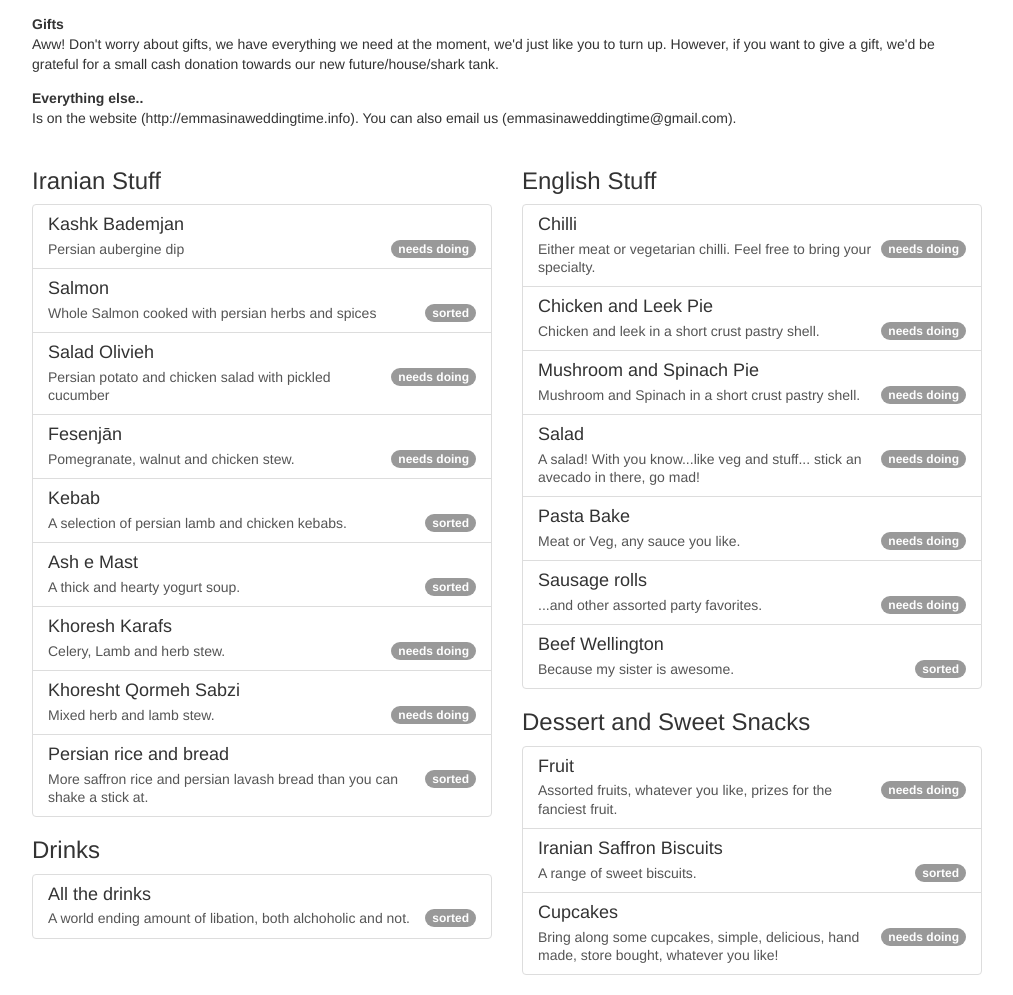
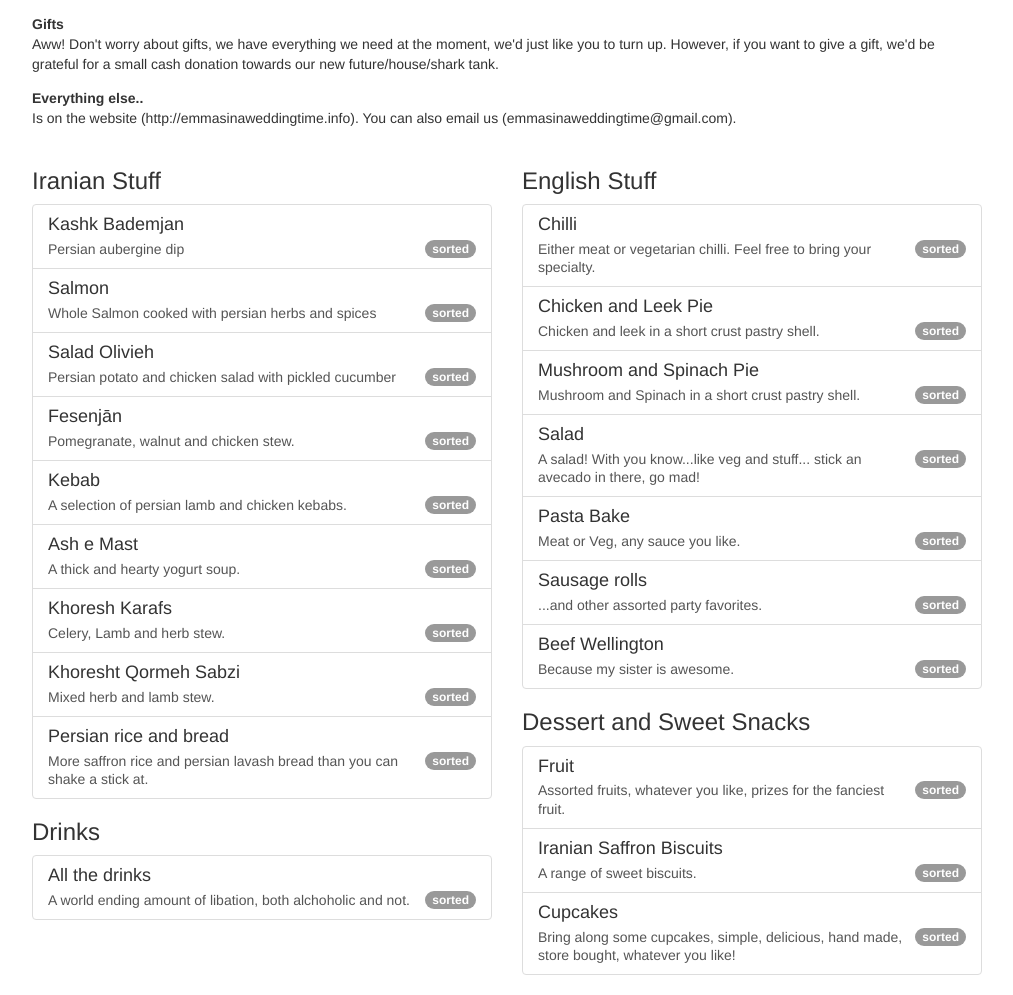
Before and after one commit to sinjax/emmasinaweddingtime, a Flask app: page /note in a window 1280 px wide. Shown: the part 1061-2056 px from the top of the page, without its empty margins (148-1161 px from the left). Run offline with Flask 2, Linux system fonts and the light colour scheme; some libraries are stand-ins or nearby versions.

Commit message:
updated the menu

```diff
--- a/wedding/templates/menu.html
+++ b/wedding/templates/menu.html
@@ -2,9 +2,9 @@
 	<div class="col-md-6">
 		<h3>Iranian Stuff</h3>
 		<div class="list-group">
-		  <a href="#" class="list-group-item needsdoing">
+		  <a href="#" class="list-group-item sorted">
 		    <h4 class="list-group-item-heading">Kashk Bademjan</h4>
-		    <span class="badge">needs doing</span>
+		    <span class="badge">sorted</span>
 		    <p class="list-group-item-text">Persian aubergine dip</p>
 		  </a>
 		  <a href="#" class="list-group-item sorted">
@@ -12,14 +12,14 @@
 		    <span class="badge">sorted</span>
 		    <p class="list-group-item-text">Whole Salmon cooked with persian herbs and spices</p>
 		  </a>
-		  <a href="#" class="list-group-item needsdoing">
+		  <a href="#" class="list-group-item sorted">
 		    <h4 class="list-group-item-heading">Salad Olivieh</h4>
-		    <span class="badge">needs doing</span>
+		    <span class="badge">sorted</span>
 		    <p class="list-group-item-text">Persian potato and chicken salad with pickled cucumber</p>
 		  </a>
-		  <a href="#" class="list-group-item needsdoing">
+		  <a href="#" class="list-group-item sorted">
 		    <h4 class="list-group-item-heading">Fesenjān</h4>
-		    <span class="badge">needs doing</span>
+		    <span class="badge">sorted</span>
 		    <p class="list-group-item-text">Pomegranate, walnut and chicken stew.</p>
 		  </a>
 		  <a href="#" class="list-group-item sorted">
@@ -32,14 +32,14 @@
 		    <span class="badge">sorted</span>
 		    <p class="list-group-item-text">A thick and hearty yogurt soup.</p>
 		  </a>
-		  <a href="#" class="list-group-item needsdoing">
+		  <a href="#" class="list-group-item sorted">
 		    <h4 class="list-group-item-heading">Khoresh Karafs</h4>
-		    <span class="badge">needs doing</span>
+		    <span class="badge">sorted</span>
 		    <p class="list-group-item-text">Celery, Lamb and herb stew.</p>
 		  </a>
-		  <a href="#" class="list-group-item needsdoing">
+		  <a href="#" class="list-group-item sorted">
 		    <h4 class="list-group-item-heading">Khoresht Qormeh Sabzi</h4>
-		    <span class="badge">needs doing</span>
+		    <span class="badge">sorted</span>
 		    <p class="list-group-item-text">Mixed herb and lamb stew.</p>
 		  </a>
 		  <a href="#" class="list-group-item sorted">
@@ -60,34 +60,34 @@
 	<div class="col-md-6">
 		<h3>English Stuff</h3>
 		<div class="list-group">
-		  <a href="#" class="list-group-item needsdoing">
+		  <a href="#" class="list-group-item sorted">
 		    <h4 class="list-group-item-heading">Chilli</h4>
-		    <span class="badge">needs doing</span>
+		    <span class="badge">sorted</span>
 		    <p class="list-group-item-text">Either meat or vegetarian chilli. Feel free to bring your specialty.</p>
 		  </a>
-		  <a href="#" class="list-group-item needsdoing">
+		  <a href="#" class="list-group-item sorted">
 		    <h4 class="list-group-item-heading">Chicken and Leek Pie</h4>
-		    <span class="badge">needs doing</span>
+		    <span class="badge">sorted</span>
 		    <p class="list-group-item-text">Chicken and leek in a short crust pastry shell.</p>
 		  </a>
-		  <a href="#" class="list-group-item needsdoing">
+		  <a href="#" class="list-group-item sorted">
 		    <h4 class="list-group-item-heading">Mushroom and Spinach Pie</h4>
-		    <span class="badge">needs doing</span>
+		    <span class="badge">sorted</span>
 		    <p class="list-group-item-text">Mushroom and Spinach in a short crust pastry shell.</p>
 		  </a>
-		  <a href="#" class="list-group-item needsdoing">
+		  <a href="#" class="list-group-item sorted">
 		    <h4 class="list-group-item-heading">Salad</h4>
-		    <span class="badge">needs doing</span>
+		    <span class="badge">sorted</span>
 		    <p class="list-group-item-text">A salad! With you know...like veg and stuff... stick an avecado in there, go mad!</p>
 		  </a>
-		  <a href="#" class="list-group-item needsdoing">
+		  <a href="#" class="list-group-item sorted">
 		    <h4 class="list-group-item-heading">Pasta Bake</h4>
-		    <span class="badge">needs doing</span>
+		    <span class="badge">sorted</span>
 		    <p class="list-group-item-text">Meat or Veg, any sauce you like.</p>
 		  </a>
-		  <a href="#" class="list-group-item needsdoing">
+		  <a href="#" class="list-group-item sorted">
 		    <h4 class="list-group-item-heading">Sausage rolls</h4>
-		    <span class="badge">needs doing</span>
+		    <span class="badge">sorted</span>
 		    <p class="list-group-item-text">...and other assorted party favorites.</p>
 		  </a>
 		  <a href="#" class="list-group-item sorted">
@@ -98,9 +98,9 @@
 		</div>
 		<h3>Dessert and Sweet Snacks</h3>
 		<div class="list-group">
-			<a href="#" class="list-group-item needsdoing">
+			<a href="#" class="list-group-item sorted">
 			    <h4 class="list-group-item-heading">Fruit</h4>
-			    <span class="badge">needs doing</span>
+			    <span class="badge">sorted</span>
 			    <p class="list-group-item-text">Assorted fruits, whatever you like, prizes for the fanciest fruit.</p>
 			</a>
 			<a href="#" class="list-group-item sorted">
@@ -108,9 +108,9 @@
 			    <span class="badge">sorted</span>
 			    <p class="list-group-item-text">A range of sweet biscuits.</p>
 			</a>
-			<a href="#" class="list-group-item needsdoing">
+			<a href="#" class="list-group-item sorted">
 			    <h4 class="list-group-item-heading">Cupcakes</h4>
-			    <span class="badge">needs doing</span>
+			    <span class="badge">sorted</span>
 			    <p class="list-group-item-text">Bring along some cupcakes, simple, delicious, hand made, store bought, whatever you like!</p>
 			</a>
 		</div>
```
